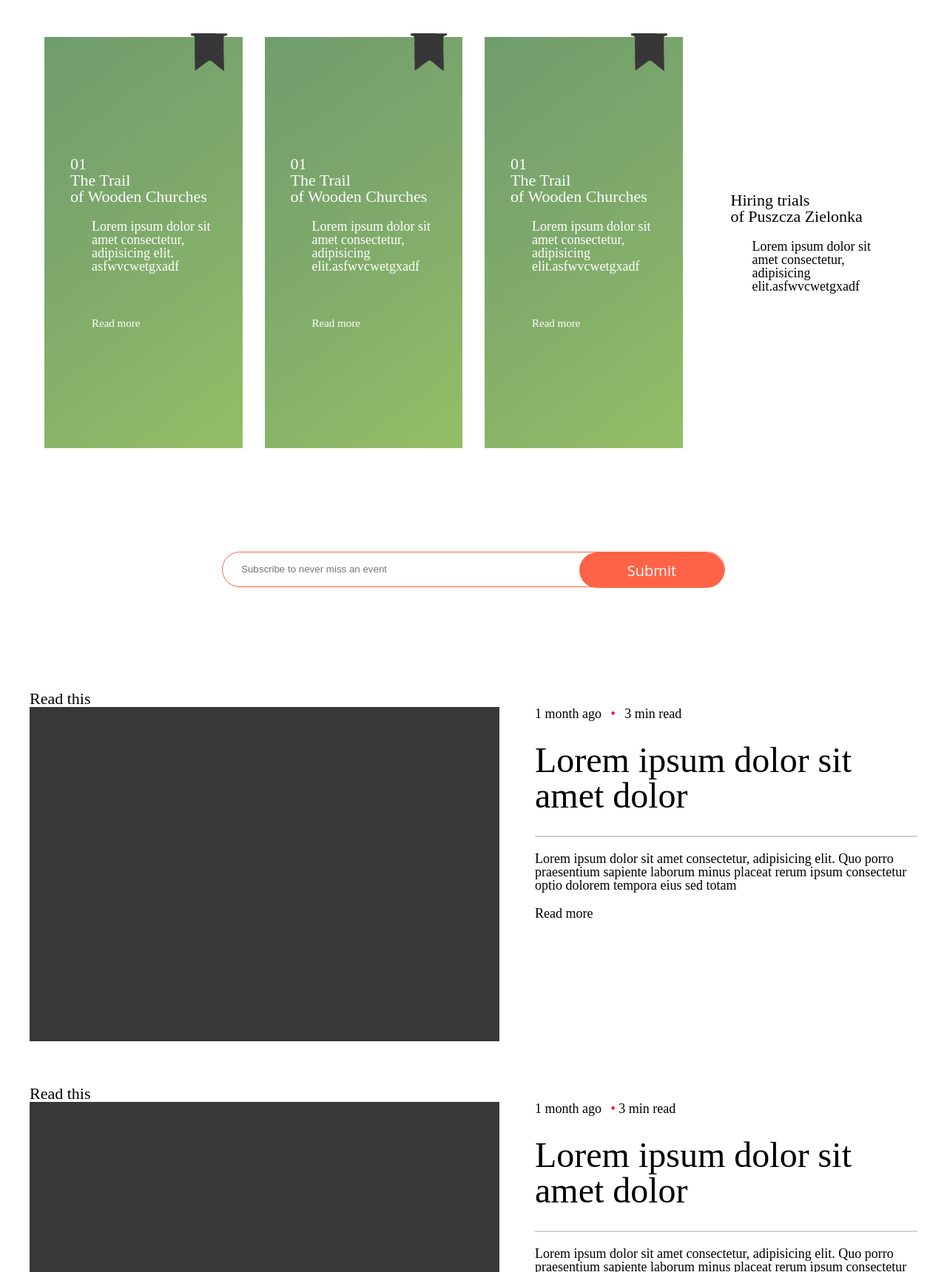
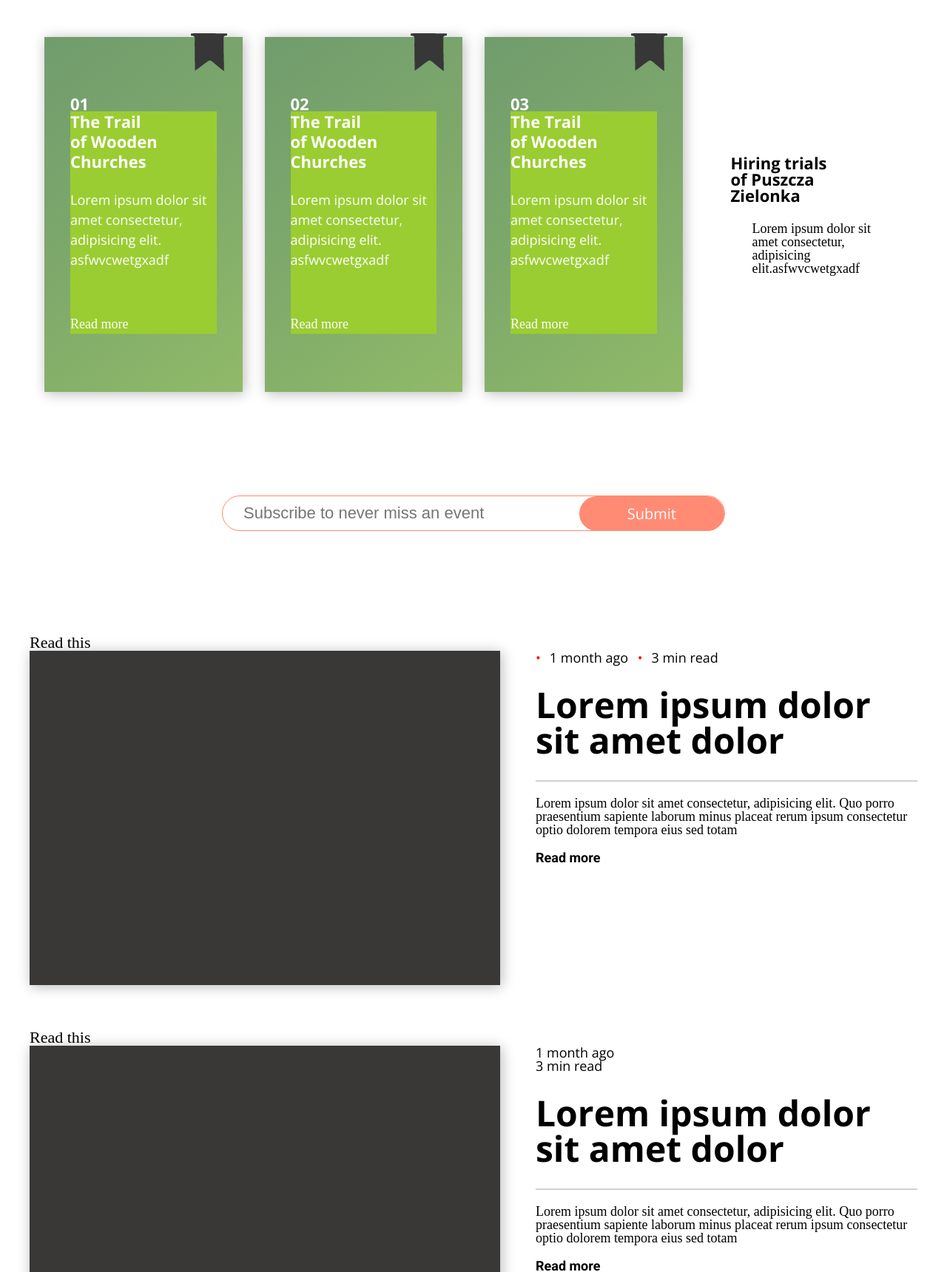
Before and after one commit to Yadnesh-Doke/HTML_Assignments, a plain HTML site: page Assignment-1/index.html in a window 1280 px wide. Shown: the part 1080-2800 px from the top of the page at 74% size. Drawn offline with nearby package versions, Linux system fonts and the light colour scheme.

Commit message:
almost done

```diff
--- a/Assignment-1/css/style.css
+++ b/Assignment-1/css/style.css
@@ -7,7 +7,9 @@ body{
     padding:0px;
 }
 
-
+.shadow{
+    box-shadow: 2px 2px 17px #b9b8b8;
+}
 header{
     padding-left: 60px;
     padding-right: 60px;
@@ -17,9 +19,12 @@ header{
     background-color: white;
     top:0px;
     z-index:1;
-
 }
 
+.header-right{
+    float: right;
+    margin-top: 11px;
+}
 section{
     padding:70px 0px;
     margin:0px auto;
@@ -30,12 +35,13 @@ section{
     clear:both;
 }
 
+
 header,footer{
     height:120px;
 }
 
 .menu{
-    height: 3px;
+    height: 2px;
     background-color: black;
     width: 100%;
 }
@@ -60,6 +66,9 @@ header,footer{
 .nav-menu-contents{
     float:right;
     margin-right:40px;
+    font-size: 18px;
+    margin-top:5px;
+    font-family: 'Roboto', sans-serif;
 }
 .nav-menu-contents a{
     text-decoration: none;
@@ -78,7 +87,7 @@ header,footer{
 }
 
 #orange{
-    color:tomato;
+    color:#FF8B74;
 }
 
 .bck-img{
@@ -107,13 +116,17 @@ header,footer{
 .mountain h3{
     color:white;
     font-size:40px;
+    font-family: 'Open Sans', sans-serif;
+    font-weight: 400;
+    line-height: 2;
+    margin: 35px 0px;
 }
 .small-btn{
     height:48px;
 }
 
 .btn{
-    background-color: tomato;
+    background-color: #FF8B74;
     border-radius: 40px;
     color:white;
     font-family: "Open Sans";
@@ -146,7 +159,7 @@ margin:0px -15px;
 }
 .cards{
     width:100%;
-    height:556px;
+    height:480px;
     background-image: url("../images/trail_card_bg.png");
     position:relative;
 }
@@ -167,29 +180,54 @@ margin:0px -15px;
 
 .heading-on-card{
     font-size:22px;
-    margin-bottom:20px;
+    font-family: 'Open Sans', sans-serif;
+    font-weight: 700;
+    margin-bottom:25px;
+    /* line-height:27px; */
+    /* float:left;  */
+}
+
+.main-content{
     float:left;
+    background-color: yellowgreen;
+    line-height:27px;
+}
+
+.main-content p{
+    font-size:18px;
+    margin-bottom:60px;
+    font-family: 'Open Sans', sans-serif;
+    font-weight:300;
+    /* line-height:2px; */
+}
+.heading-on-card a{
+    font-size:15px;
+    font-family: 'Open Sans', sans-serif;
+    font-weight:400;
+    text-decoration: none;
 }
 
 .blockqoute-on-card{
     font-size:18px;
     margin-bottom:60px;
+    margin-left:29px;
 }
 .no-readmore{
     margin-bottom:75px;
 }
-.para-on-card{
+/* .para-on-card{
     margin-left:29px;
-}
+} */
 .numeric{
     margin-right:8px;
     font-size:22px;
+    font-family: 'Open Sans', sans-serif;
+    font-weight: 700;
     float:left;
 }
-.read-more{
+/* .read-more{
     font-size:15px;
-
-}
+} */
 .no-img{
     background-image: none;
     color:black;
@@ -199,7 +237,10 @@ margin:0px -15px;
     text-decoration: none;
     color:white;
 }
-
+.no-bck-img{
+    float:right;
+    color:black;
+}
  /* .no-bck-img{
     background-image: none;
     color:black;
@@ -213,7 +254,7 @@ margin:0px -15px;
  .no-bck-img h3{
     color:black;
  }
- .no-bck-img blockquote{
+ .no-bck-img p{
     color:black;
  }
 
@@ -223,7 +264,7 @@ margin:0px -15px;
 
  #newsl-div{
      height:48px;
-     border:1px solid tomato;
+     border:1px solid #FF8B74;
      border-radius:40px;
      width:680px;
      position:relative;
@@ -253,12 +294,15 @@ margin:0px -15px;
 .form-subs-input{
     float:left;
     border:none;
-    width:50%;
-    padding:22px 5px;
-    height:40px;
+    width:70%;
+    padding:0 8px;
+    height: 44px;
+    margin: 1px 0;
+    font-size:22px;
 }
 .form-subs-btn{
     float:right;
+    height: 47px;
 }
 
 .newsletter{
@@ -272,49 +316,53 @@ legend{
 .news{
     width:100%px;
     margin-bottom:60px;
-    /* position:relative; */
 }
 .img-placeholder{
-    width:635px;
+    width:53%;
     height:452px;
     background-color:rgb(58, 55, 55);
     margin-right:20px;
     float:left;
-    /* display:inline-block; */
 }
 
 .news-content{
-    /* display:inline-block; */
-    width:517px;
-    /* position:absolute;
-    right:0px;
-    top:0px; */
+    width:43%;
     float:right;
 }
 
 .timestamp{
     display:inline-block;
     font-size:18px;
+    font-family: 'Open Sans', sans-serif;
+    font-weight:400;
 }
 
-.timestamp p,ul{
-    display:inline-block
+.timestamp-details{
+    display:inline-block;
+     margin-right:12px;
+    /* margin-left:8px; */
 }
-.timestamp ul{
-    list-style:none;
-}
-.timestamp p{
-    margin-right:8px;
-}
-.ul-content{
-    margin-left:8px;
-}
-#orange-bullet::before{
+
+.timestamp-details::before{
     content: "\2022";
   color: red;
 }
+
+.timestamp-ul :first-child{
+    /* margin-left:-8px; */
+    list-style:none;
+    /* margin-left:0px; */
+}
+
+.ul-content{
+    margin-right:8px;
+    display:inline-block;
+}
+
 .news-content h2{
     font-size:48px;
+    font-family: 'Open Sans', sans-serif;
+    font-weight:700;
 }
 #news-heading{
     border-bottom:2px solid #D1D1D1 ;
@@ -329,33 +377,42 @@ legend{
     margin:20px 0px;
     /* font-size:18px; */
 }
+.news-black-link{
+    color:black;
+    text-decoration: none;
+    font-size:18px;
+    font-family: 'Roboto', sans-serif;
+    font-weight:700;
+}
 .orange-links{
     text-align:center;
     margin-bottom:60px;
+    font-size: 22px;
+    font-family: 'Roboto', sans-serif;
 }
 .orange-links a{
-    color:tomato;
+    color:#FF8B74;
     font-size:22px;
     text-decoration: none;
 }
 .contact-me{
     font-size:18px;
     text-align:center;
-    color:tomato;
+    color:#FF8B74;
     margin-bottom:60px;
 }
 
 .hr-line{
-    margin:0px 40px;
+    margin:0px 60px;
     border-top: 1px solid #587431;
     margin-bottom:70px;
 }
 
 #form-title{
     text-align:center;
-}
-#form-title p{
     font-size:40px;
+    font-family: 'Open Sans', sans-serif;
+    font-weight: 700;
 }
 
 #form{
@@ -399,6 +456,7 @@ textarea{
 .join-team-title{
     font-size:26px;
     margin-bottom:20px;
+    font-family: 'Roboto', sans-serif;
 }
 .team-members{
     margin-bottom:40px;
@@ -448,6 +506,7 @@ textarea{
 .card-title{
     font-size:22px;
     margin-bottom:40px;
+    font-family: 'Open Sans', sans-serif;
 }
 .join-us-link{
     text-decoration: none;
@@ -463,16 +522,19 @@ textarea{
 .join-card-title{
     font-size:22px;
     margin-bottom:20px;
+    font-family: 'Open Sans', sans-serif;
 }
 .card-para{
     font-size:18px;
+    font-family: 'Open Sans', sans-serif;
 }
 
 footer{
     width:100%;
     height:200px;
     background-color:  #587431;
-    padding:50px 60px;
+    /* padding:50px 60px; */
+    padding: 61px 60px 0px;
     position:relative;
 }
 
@@ -480,6 +542,7 @@ footer{
     font-size:22px;
     color:white;
     margin-bottom:10px;
+    font-family: 'Open Sans', sans-serif;
 }
 .footer-text{
     font-size: 18px;
@@ -496,13 +559,18 @@ footer{
 }
 .contact{
     /* display:inline-block; */
-    padding: 0px 40px;
+    /* padding: 0px 40px; */
     float:left;
+    /* padding-right:40px; */
 }
 .contact-address{
     /* display:inline-block; */
-    padding: 0px 45px;
+    /* padding: 0px 40px; */
+    /* padding-right:40px; */
     float:left;
+}
+.contact-padding{
+    padding-right:80px;
 }
 .contact-info{
     position:absolute;
@@ -510,6 +578,6 @@ footer{
     top: 50px;
     transform: translateX(-50%);
 }
-.only-text-footer{
+/* .only-text-footer{
     margin-top:32px;
-}
+} */
--- a/Assignment-1/index.html
+++ b/Assignment-1/index.html
@@ -4,8 +4,8 @@
     <title>par_narodoway</title>
     <link rel="stylesheet" type="text/css" href="css/reset.css">
     <link rel="stylesheet" type="text/css" href="css/style.css">
-
-
+    <link href="https://fonts.googleapis.com/css?family=Roboto:400,500,700&display=swap" rel="stylesheet">   <!--roboto   font-family: 'Roboto', sans-serif;-->
+    <link href="https://fonts.googleapis.com/css?family=Open+Sans:300,400,600,700&display=swap" rel="stylesheet">  <!--Open sans   font-family: 'Open Sans', sans-serif;-->
     <meta name="viewport" content="width=device-width,initial-scale=1.0">
 </head>
 
@@ -14,15 +14,18 @@
     <header>
         <div class=header-contents>
             <img  src="images/logo.png" alt="logo" class="logo">
-            <div id="menudiv">
-                <div class="menu"></div>
-            </div>
+            <div class="header-right">
+                <div id="menudiv">
+                    <div class="menu"></div>
+                </div>
 
-            <div class="nav-menu-contents">
+                <div class="nav-menu-contents">
                     <a href="#" class="black-link">Rest.</a>
                     <a href="#" id="breath" class="black-link">Breath.</a>
                     <a href="#" id="orange">Live.</a>
-            </div>
+                </div>
+            <div class="clear"></div>
+        </div>
             <div class="clear"></div>
         </div>
         <!-- <div class="clear"></div> -->
@@ -47,9 +50,9 @@
     <section class="middle">
         <div class="wrapper">
             <div class="column">
-                <div class="cards first-card">
+                <div class="cards shadow">
                     <img src="images/bookmark_icon.png" alt="bookmark.png" class="bookmark">
-                    <div class="content-on-card">
+                    <!-- <div class="content-on-card">
                         <div class="numeric">
                             <h3>01</h3>
                         </div>
@@ -58,55 +61,61 @@
                         </div>
                         <div class="clear"></div>
                         <div class="para-on-card">
-                            <blockquote class="blockqoute-on-card">Lorem ipsum dolor sit amet consectetur,
-                                adipisicing elit. asfwvcwetgxadf</blockquote>
+                            <p class="blockqoute-on-card">Lorem ipsum dolor sit amet consectetur,
+                                adipisicing elit. asfwvcwetgxadf</p>
 
-                             <blockquote> <a href="#" class="read-more">Read more</a> </blockquote>
+                              <a href="#" class="read-more blockqoute-on-card">Read more</a>
                         </div>
+                    </div>  -->
+                    <div class="content-on-card">
+                        <div class="numeric">
+                            <span>01</span>
+                        </div>
+                        <div class="main-content">
+                                <h3 class="heading-on-card">The Trail <br>of Wooden Churches</h3>
+                                <p>Lorem ipsum dolor sit amet consectetur,
+                                    adipisicing elit. asfwvcwetgxadf</p>
+                                <a href="#">Read more</a>
+                        </div>
+                             <div class="clear"></div>
                     </div>
                 </div>
             </div>
 
 
             <div class="column">
-                 <div class="cards">
+                 <div class="cards shadow">
                     <img src="images/bookmark_icon.png" alt="bookmark.png" class="bookmark">
                     <div class="content-on-card">
                         <div class="numeric">
-                            <h3>01</h3>
+                            <h3>02</h3>
                         </div>
-                        <div class="heading-on-card">
-                            <h3>The Trail <br>of Wooden Churches</h3>
+                        <div class="main-content">
+                            <h3 class="heading-on-card">The Trail <br>of Wooden Churches</h3>
+                                <p>Lorem ipsum dolor sit amet consectetur,
+                                    adipisicing elit. asfwvcwetgxadf</p>
+                                <a href="#">Read more</a>
                         </div>
                         <div class="clear"></div>
-                        <div class="para-on-card">
-                            <blockquote class="blockqoute-on-card">Lorem ipsum dolor sit amet consectetur,
-                                adipisicing elit.asfwvcwetgxadf </blockquote>
-
-                             <blockquote> <a href="#" class="read-more">Read more</a> </blockquote>
-                        </div>
                     </div>
                 </div>
             </div>
 
 
             <div class="column">
-                 <div class="cards">
+                 <div class="cards shadow">
                     <img src="images/bookmark_icon.png" alt="bookmark.png" class="bookmark">
                     <div class="content-on-card">
                         <div class="numeric">
-                            <h3>01</h3>
+                            <h3>03</h3>
                         </div>
-                        <div class="heading-on-card">
-                            <h3>The Trail <br>of Wooden Churches</h3>
+                        <div class="main-content">
+                            <h3 class="heading-on-card">The Trail <br>of Wooden Churches</h3>
+                                <p>Lorem ipsum dolor sit amet consectetur,
+                                    adipisicing elit. asfwvcwetgxadf</p>
+                                <a href="#">Read more</a>
                         </div>
                         <div class="clear"></div>
-                        <div class="para-on-card">
-                            <blockquote class="blockqoute-on-card">Lorem ipsum dolor sit amet consectetur,
-                                adipisicing elit.asfwvcwetgxadf </blockquote>
-
-                             <blockquote> <a href="#" class="read-more">Read more</a> </blockquote>
-                        </div>
                     </div>
                 </div>
             </div>
@@ -145,25 +154,29 @@
     <section class="newsletter">
         <legend>Read this</legend>
         <div class="news">
-            <div class="img-placeholder"></div>
+            <div class="img-placeholder shadow"></div>
             <div class="news-content">
                 <div class="timestamp">
-                    <p>1 month ago</p>
+                    <!-- <p>1 month ago</p>
                     <ul><li id="orange-bullet"></li></ul>
-                    <p class="ul-content">3 min read</p>
+                    <p class="ul-content">3 min read</p> -->
+                    <ul class="timestamp-ul">
+                        <li style="color:green" class="timestamp-details"></li><p class="ul-content">1 month ago</p>
+                        <li class="timestamp-details"></li><p class="ul-content">3 min read</p>
+                    </ul>
                 </div>
                 <div id="news-heading"><h2>Lorem ipsum dolor sit amet dolor</h2></div>
                 <p class="para-onnews">Lorem ipsum dolor sit amet consectetur, adipisicing elit. Quo porro praesentium
                     sapiente laborum minus placeat rerum  ipsum consectetur optio dolorem tempora eius sed totam</p>
 
-                <a href="#" class="black-link">Read more</a>
+                <a href="#" class="news-black-link">Read more</a>
             </div>
             <div class="clear"></div>
         </div>
 
         <legend>Read this</legend>
         <div class="news">
-            <div class="img-placeholder"></div>
+            <div class="img-placeholder shadow"></div>
             <div class="news-content">
                 <div class="timestamp">
                     <p>1 month ago</p>
@@ -174,7 +187,7 @@
                 <p class="para-onnews">Lorem ipsum dolor sit amet consectetur, adipisicing elit. Quo porro praesentium
                     sapiente laborum minus placeat rerum  ipsum consectetur optio dolorem tempora eius sed totam</p>
 
-                <a href="#" class="black-link">Read more</a>
+                <a href="#" class="news-black-link">Read more</a>
             </div>
             <div class="clear"></div>
         </div>
@@ -185,7 +198,7 @@
 
     <section class="contact-form">
         <div class="contact-me"><p>CONTACT ME</p></div>
-        <div id="form-title"><p><b>Send Me a Message</b></p></div>
+        <div id="form-title"><p>Send Me a Message</p></div>
 
         <div id="form">
             <form>
@@ -244,7 +257,7 @@
                     </div>
                 </div>
                 <div class="column">
-                    <div class="member6 cards">
+                    <div class="member6 cards shadow">
                         <img src="images/bookmark_icon.png" alt="bookmark.png" class="bookmark member-bookmark">
 
                         <div class="your-place">
@@ -269,14 +282,13 @@
     <footer>
         <img src="images/logo_footer.png" alt="footer-logo">
         <div class="contact-info">
-            <div class="contact">
-                <p class="footer-title">Contact</p>
+            <div class="footer-title"><p>Contact</p></div>
+            <div class="contact contact-padding">
                 <p class="footer-text"> tel.:0 123 456 789</p>
                 <p class="footer-text"> e-mail:contact@mail.com </p>
             </div>
 
-            <div class="contact-address">
-                <p class="footer-title"></p>
+            <div class="contact-address contact-padding">
                 <p class="footer-text only-text-footer"> ul. Street 12,<br>12- Gotham city</p>
             </div>
             <div class="clear"></div>
```
